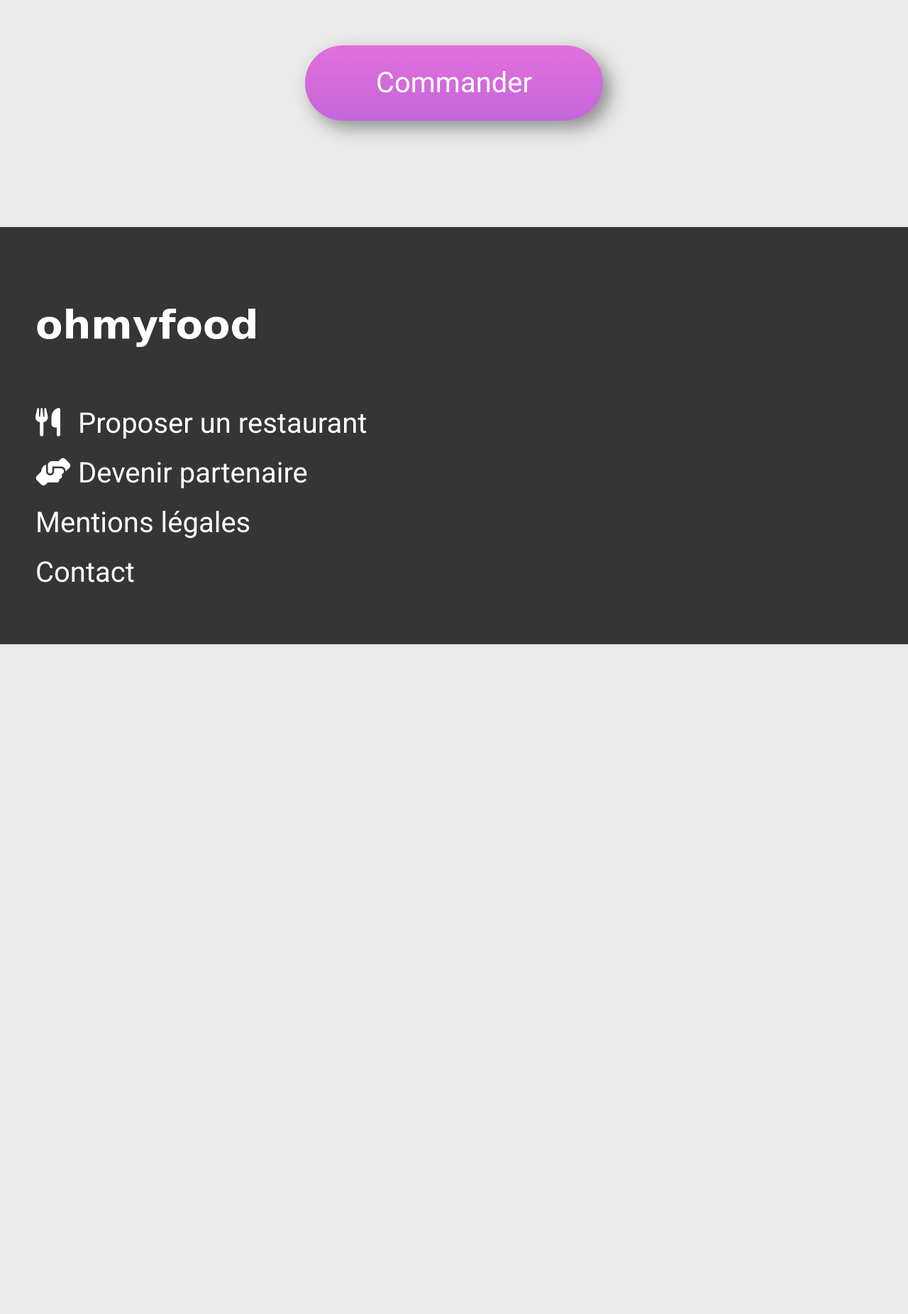
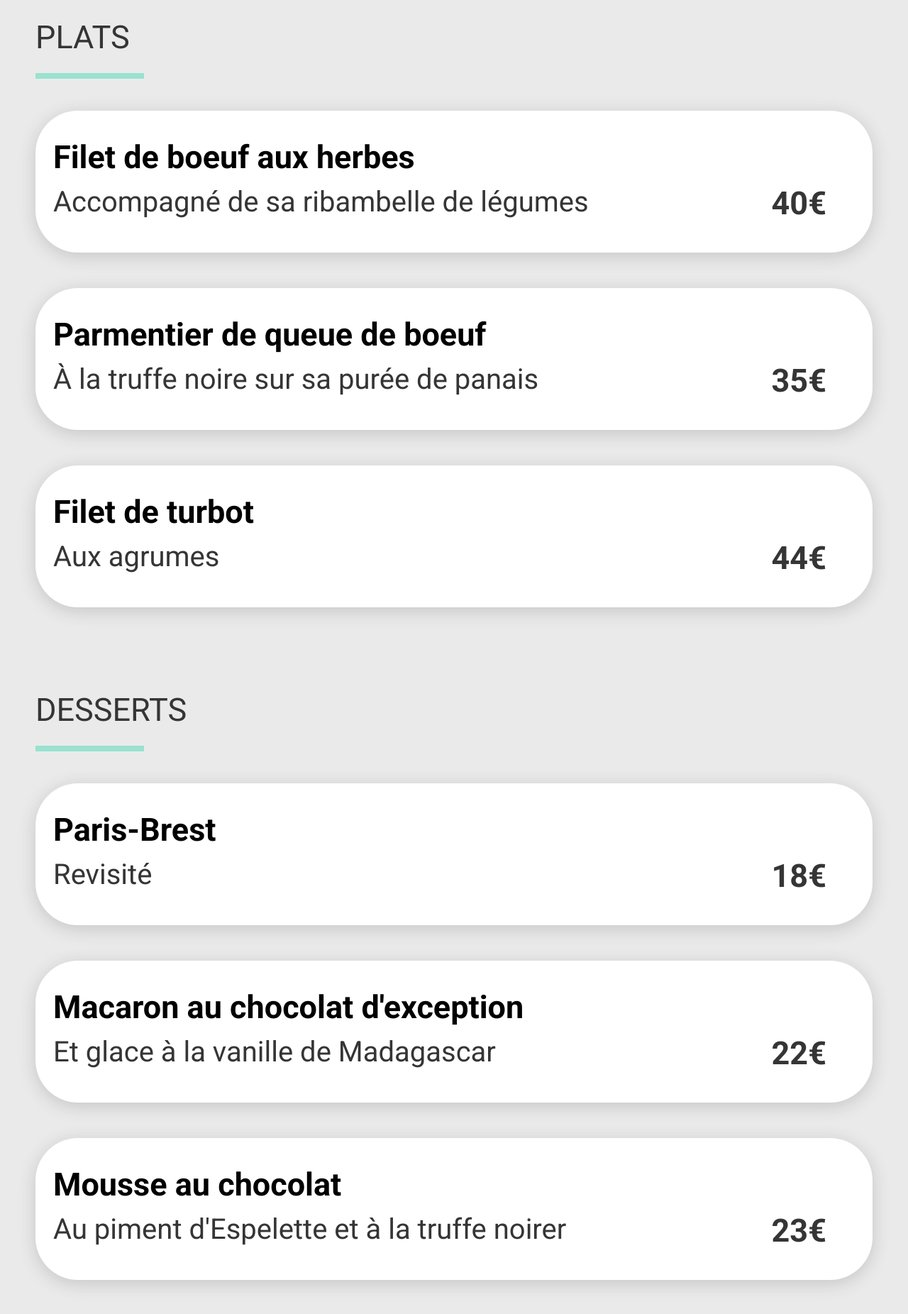
Before and after one commit to P0B0CK/OC_P03_OhMyFood, a website: page menu-laPaletteDuGout.html in a window 1280 px wide. Shown: the part 2169-4021 px from the top of the page at 71% size. Before the commit the page ends 3077 px from the top, so only its background shows below. Drawn offline with Linux system fonts and the light colour scheme; a web font is replaced by a local one.

Commit message:
Review 2.5
Add Textes Menu

```diff
--- a/menu-laPaletteDuGout.html
+++ b/menu-laPaletteDuGout.html
@@ -46,15 +46,113 @@
                                 </div>
                             </div>
                         </div>
+
+                        <div class="plate">
+                            <div class="plate-details">
+                                <div class="plate__txt">
+                                    <h4 class="text--sizing fonts--size fonts--margin">Foie gras de canard mi-cuit</h4>
+                                    <p class="fonts--weight">Et ses copeaux de truffe noire</p>
+                                </div>
+                                <div class="plate__price">
+                                    <p class="text--sizing fonts--size fonts--margin price--align fonts--bold">35€</p>
+                                </div>
+                            </div>
+                        </div>
+
+                        <div class="plate">
+                            <div class="plate-details">
+                                <div class="plate__txt">
+                                    <h4 class="text--sizing fonts--size fonts--margin">Oeuf au plat</h4>
+                                    <p class="fonts--weight">Assaisonné à la truffe sur lit de caviar</p>
+                                </div>
+                                <div class="plate__price">
+                                    <p class="text--sizing fonts--size fonts--margin price--align fonts--bold">20€</p>
+                                </div>
+                            </div>
+                        </div>
                     </div>
                 </div>
 
                 <div class="secondPlate">
                     <h3 class="menu--fonts menu--under">PLATS</h3>
+                    <div class="menu-pannel">
+                        <div class="plate">
+                            <div class="plate-details">
+                                <div class="plate__txt">
+                                    <h4 class="text--sizing fonts--size fonts--margin">Filet de boeuf aux herbes</h4>
+                                    <p class="fonts--weight">Accompagné de sa ribambelle de légumes</p>
+                                </div>
+                                <div class="plate__price">
+                                    <p class="text--sizing fonts--size fonts--margin price--align fonts--bold">40€</p>
+                                </div>
+                            </div>
+                        </div>
+
+                        <div class="plate">
+                            <div class="plate-details">
+                                <div class="plate__txt">
+                                    <h4 class="text--sizing fonts--size fonts--margin">Parmentier de queue de boeuf</h4>
+                                    <p class="fonts--weight">À la truffe noire sur sa purée de panais</p>
+                                </div>
+                                <div class="plate__price">
+                                    <p class="text--sizing fonts--size fonts--margin price--align fonts--bold">35€</p>
+                                </div>
+                            </div>
+                        </div>
+
+                        <div class="plate">
+                            <div class="plate-details">
+                                <div class="plate__txt">
+                                    <h4 class="text--sizing fonts--size fonts--margin">Filet de turbot</h4>
+                                    <p class="fonts--weight">Aux agrumes</p>
+                                </div>
+                                <div class="plate__price">
+                                    <p class="text--sizing fonts--size fonts--margin price--align fonts--bold">44€</p>
+                                </div>
+                            </div>
+                        </div>
+                    </div>
                 </div>
 
                 <div class="thirdPlate">
                     <h3 class="menu--fonts menu--under">DESSERTS</h3>
+                    <div class="menu-pannel">
+                        <div class="plate">
+                            <div class="plate-details">
+                                <div class="plate__txt">
+                                    <h4 class="text--sizing fonts--size fonts--margin">Paris-Brest</h4>
+                                    <p class="fonts--weight">Revisité</p>
+                                </div>
+                                <div class="plate__price">
+                                    <p class="text--sizing fonts--size fonts--margin price--align fonts--bold">18€</p>
+                                </div>
+                            </div>
+                        </div>
+
+                        <div class="plate">
+                            <div class="plate-details">
+                                <div class="plate__txt">
+                                    <h4 class="text--sizing fonts--size fonts--margin">Macaron au chocolat d'exception</h4>
+                                    <p class="fonts--weight">Et glace à la vanille de Madagascar</p>
+                                </div>
+                                <div class="plate__price">
+                                    <p class="text--sizing fonts--size fonts--margin price--align fonts--bold">22€</p>
+                                </div>
+                            </div>
+                        </div>
+
+                        <div class="plate">
+                            <div class="plate-details">
+                                <div class="plate__txt">
+                                    <h4 class="text--sizing fonts--size fonts--margin">Mousse au chocolat</h4>
+                                    <p class="fonts--weight">Au piment d'Espelette et à la truffe noirer</p>
+                                </div>
+                                <div class="plate__price">
+                                    <p class="text--sizing fonts--size fonts--margin price--align fonts--bold">23€</p>
+                                </div>
+                            </div>
+                        </div>
+                    </div>
                 </div>
             </div>
 
--- a/sass/composants/_plates.scss
+++ b/sass/composants/_plates.scss
@@ -12,6 +12,7 @@
     background-color: white;
     box-shadow: 0 5px 25px 0 rgb($color-blackened, 0.2);
     cursor: pointer;
+
     .plate-details{
         width: 100%;
         display: flex;
```
Also changed, not shown: 1 other file.
